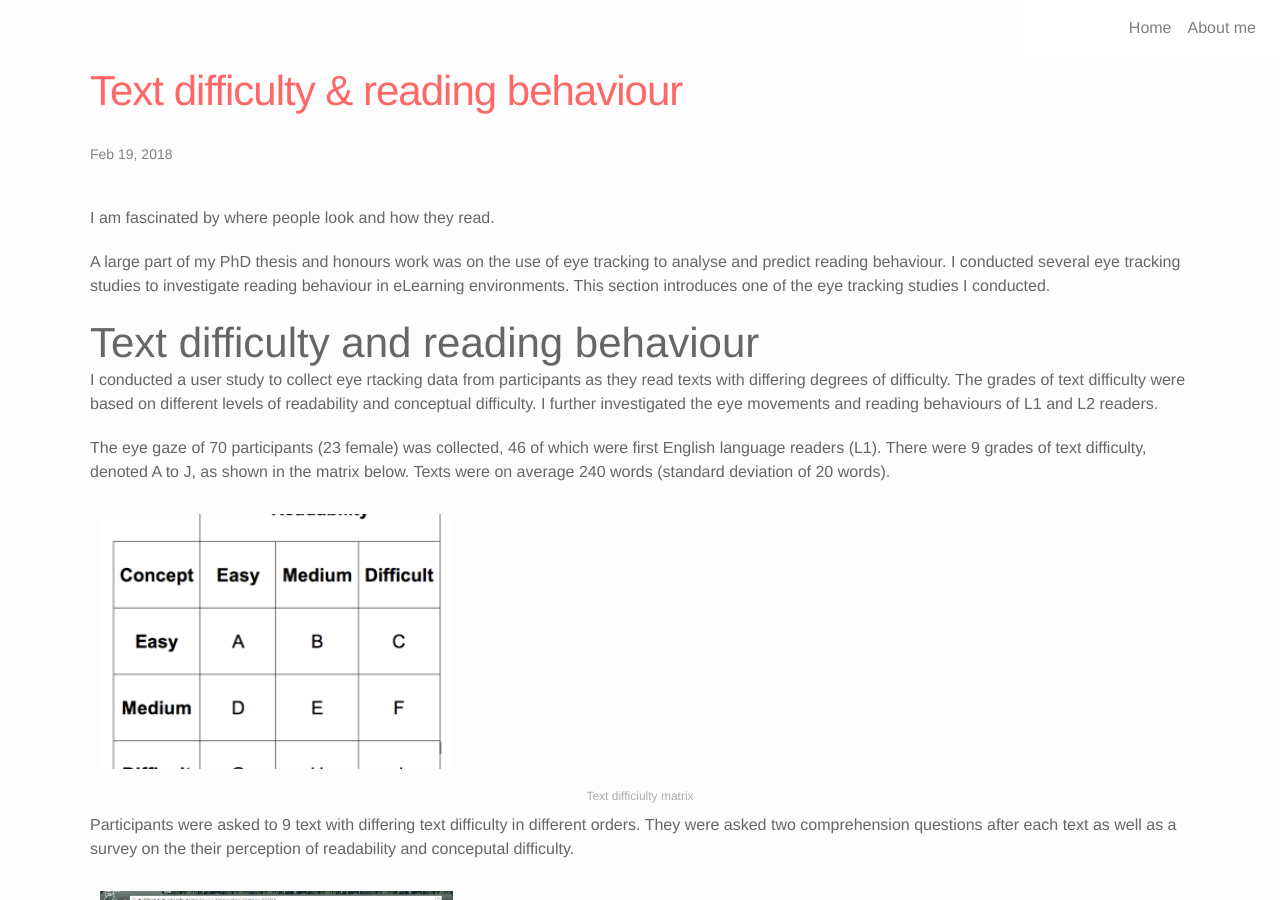
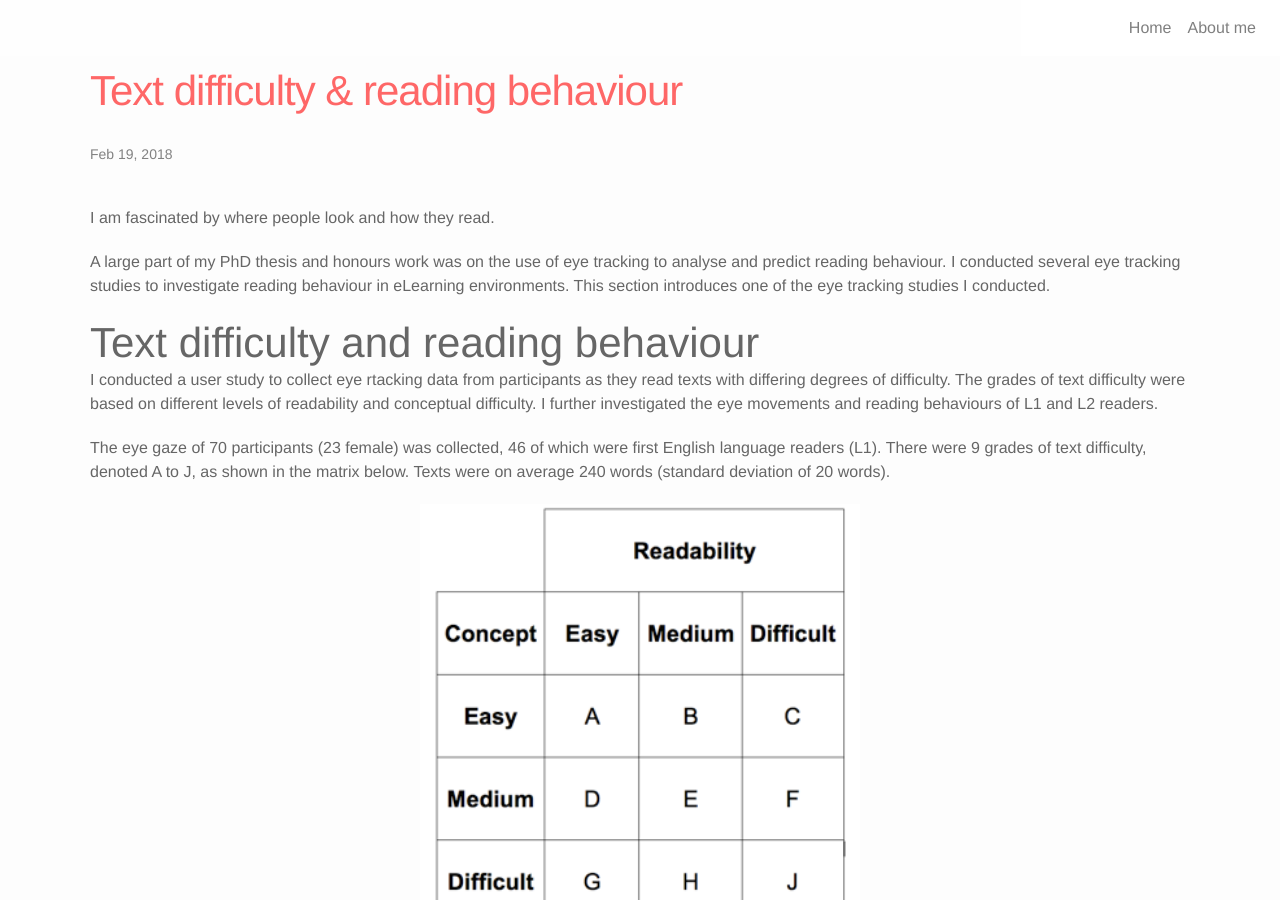
Before and after one commit to leanaco/jekyll-bootstrap4, a Jekyll site: the page built from _portfolio/text_difficulty.md, in a window 1280 px wide and 900 px high. Built offline with Jekyll 4.4.1, drawn with Linux system fonts in a browser that asks for light colours; nearby versions of some CDN libraries.

Commit message:
image format changes

```diff
--- a/_portfolio/text_difficulty.md
+++ b/_portfolio/text_difficulty.md
@@ -32,18 +32,15 @@ I conducted a user study to collect eye rtacking data from participants as they
 
 The eye gaze of 70 participants (23 female) was collected, 46 of which were first English language readers (L1). There were 9 grades of text difficulty, denoted A to J, as shown in the matrix below. Texts were on average 240 words (standard deviation of 20 words).
 
-<div class="img_row">
-    <img class="col one" src="{{ site.baseurl }}/assets/img/portfolio_images/texts.png" alt="" title="Text difficiulty matrix"/>
-</div>
+<img class="img_centre" src="{{ site.baseurl }}/assets/img/portfolio_images/texts.png" alt="" title="Text difficiulty matrix"/>
 <div class="col three caption">
 	Text difficiulty matrix
 </div>
 
 Participants were asked to 9 text with differing text difficulty in different orders. They were asked two comprehension questions after each text as well as a survey on the their perception of readability and conceputal difficulty.
 
-<div class="img_row">
-    <img class="col one" src="{{ site.baseurl }}/assets/img/portfolio_images/example_text_difficulty.png" alt="" title="Example of text shown in Wattle"/>
-</div>
+
+<img class="img_centre" src="{{ site.baseurl }}/assets/img/portfolio_images/example_text_difficulty.png" alt="" title="Example of text shown in Wattle"/>
 <div class="col three caption">
 	Example of text shown in Wattle
 </div>
```
Also changed, not shown: _portfolio/outreach.md (+2 -0 lines), _portfolio/reading_distractions.md (+2 -3 lines), _portfolio/teaching.md (+2 -3 lines).
